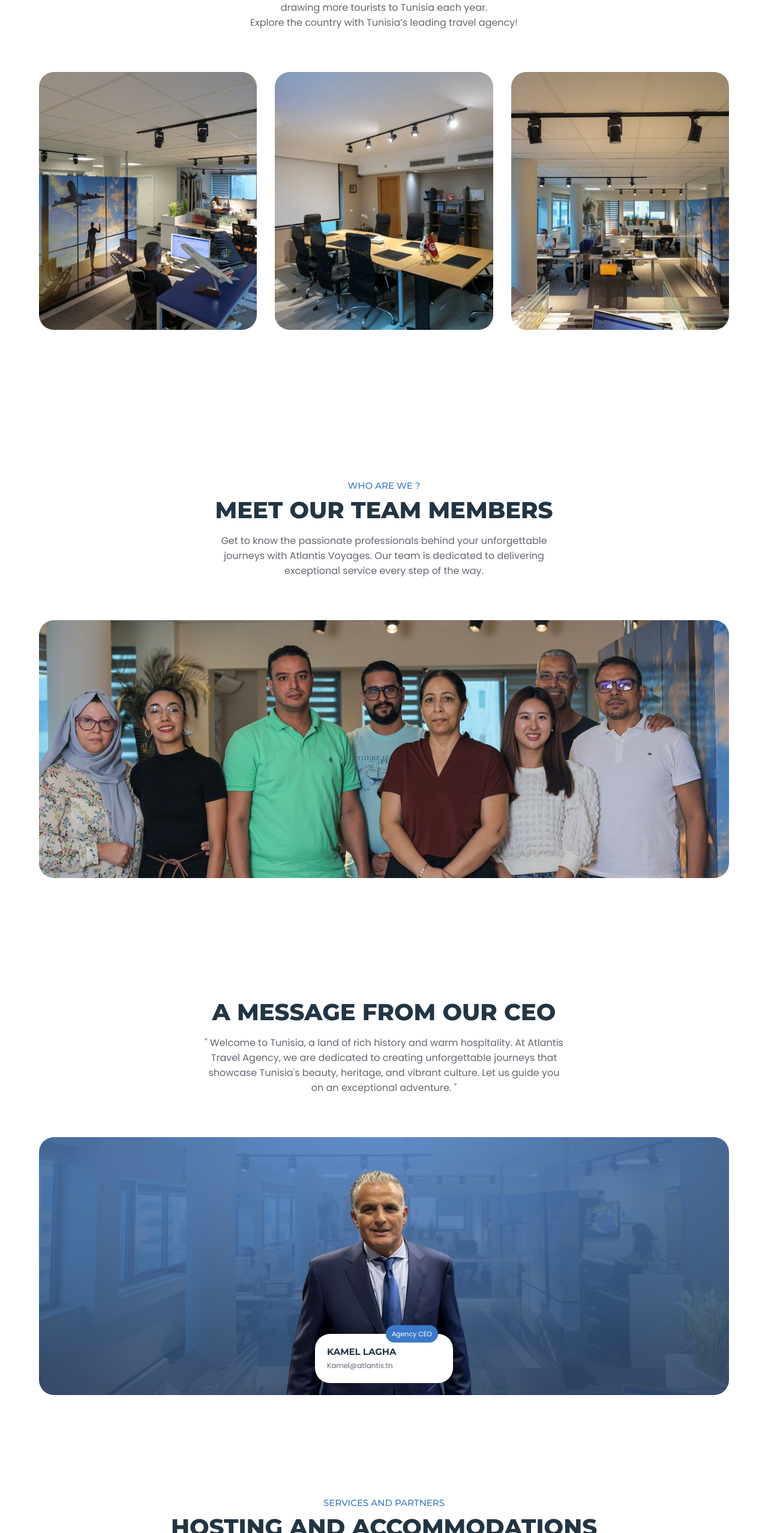
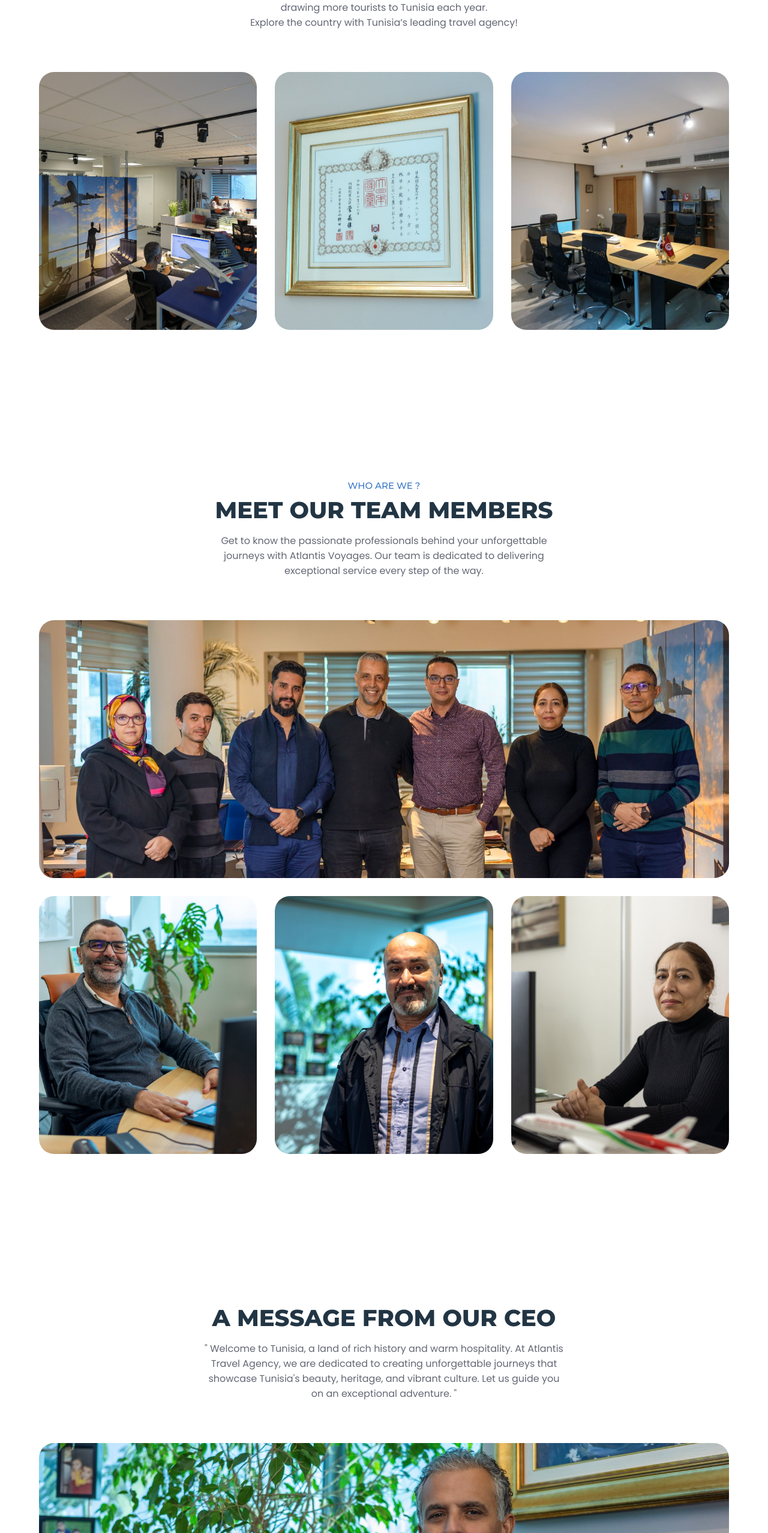
Before and after one commit to linksprod/Atlantis_landing, a website: page index.html in a window 1280 px wide. Shown: the part 1064-3620 px from the top of the page at 60% size. Drawn offline with nearby package versions, Linux system fonts and the light colour scheme.

Commit message:
upgraded_photos

```diff
--- a/index.html
+++ b/index.html
@@ -196,8 +196,8 @@
             <li>
               <div class="popular-card">
 
-                <figure class="card-img">
-                  <img src="/images/bureau5.jpg" alt="Atlantis Voyages Meeting Room" loading="lazy">
+                <figure class="card-img3">
+                  <img src="/images/kwatrou.jpg" alt="Atlantis Voyages Certificate" loading="lazy">
                 </figure>
               </div>
             </li>
@@ -205,7 +205,7 @@
             <li>
               <div class="popular-card">
                 <figure class="card-img">
-                  <img src="/images/bureau7.jpg" alt="Atlantis Voyages Office 2" loading="lazy">
+                  <img src="/images/bureau5.jpg" alt="Atlantis Voyages Office 2" loading="lazy">
                 </figure>
               </div>
             </li>
@@ -227,9 +227,35 @@
 
           <div class="popular-card">
             <figure class="card-img">
-              <img src="/images/team1.jpg" alt="Atlantis Voyages Team Photo" loading="lazy">
+              <img src="/images/atlantis_team.jpg" alt="Atlantis Voyages Team Photo" loading="lazy">
             </figure>
           </div>
+
+          <ul class="popular-list">
+            <li>
+              <div class="popular-card">
+                <figure class="card-img">
+                  <img src="/images/team_member2.jpg" alt="Atlantis team member" loading="lazy">
+                </figure>
+              </div>
+            </li>
+
+            <li>
+              <div class="popular-card">
+                <figure class="card-img">
+                  <img src="/images/team_member.jpg" alt="Atlantis team member" loading="lazy">
+                </figure>
+              </div>
+            </li>
+
+            <li>
+              <div class="popular-card">
+                <figure class="card-img">
+                  <img src="/images/team_member1.jpg" alt="Atlantis team member" loading="lazy">
+                </figure>
+              </div>
+            </li>
+          </ul>
         </div>
       </section>
 
@@ -246,7 +272,7 @@
 
           <div class="long-card">
             <figure class="card-img">
-              <img src="/images/ceo1.jpg" alt="A picture of Atlantis Voyages CEO Kamel Lagha" loading="lazy">
+              <img src="/images/ceo2.jpg" alt="A picture of Atlantis Voyages CEO Kamel Lagha" loading="lazy">
             </figure>
             <div class="card-content">
               <div class="card-rating">
--- a/public/css/style.css
+++ b/public/css/style.css
@@ -471,11 +471,18 @@ body { background: var(--white); }
 }
 
 .popular-card .card-img { height: 100%; }
+.popular-card .card-img3 { height: 100%; }
 
 .popular-card .card-img img {
   width: 100%;
   height: 100%;
   object-fit: cover;
+}
+
+.popular-card .card-img3 img {
+  width: 100%;
+  height: 100%;
+  object-fit: fill;
 }
 
 .popular-card .card-img2 img {
@@ -528,7 +535,7 @@ body { background: var(--white); }
   position: relative;
   overflow: hidden;
   border-radius: var(--radius-25);
-  height: 430px;
+  height: 500px;
   top: 30px
 
 }
```
Also changed, not shown: public/images/atlantis_team.jpg (added), public/images/bureau7.jpg (deleted), public/images/ceo1.jpg (deleted), public/images/ceo2.jpg (added), public/images/kwatrou.jpg (added), public/images/team1.jpg (deleted), public/images/team_member.jpg (added), public/images/team_member1.jpg (added), public/images/team_member2.jpg (added), 1 other file.
